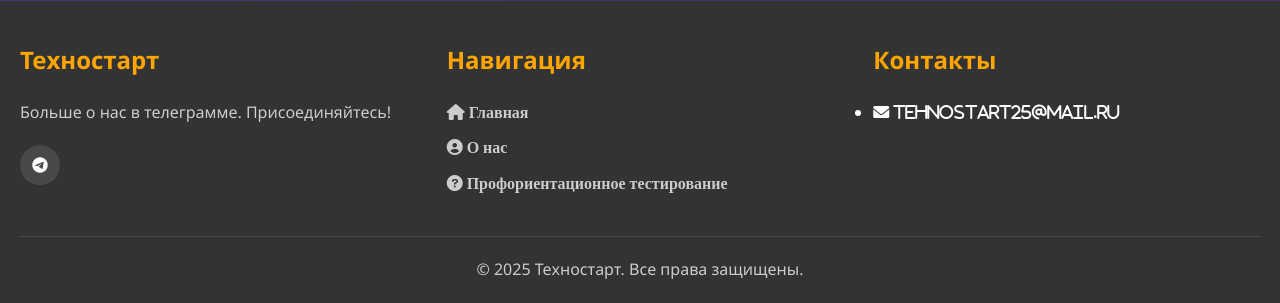
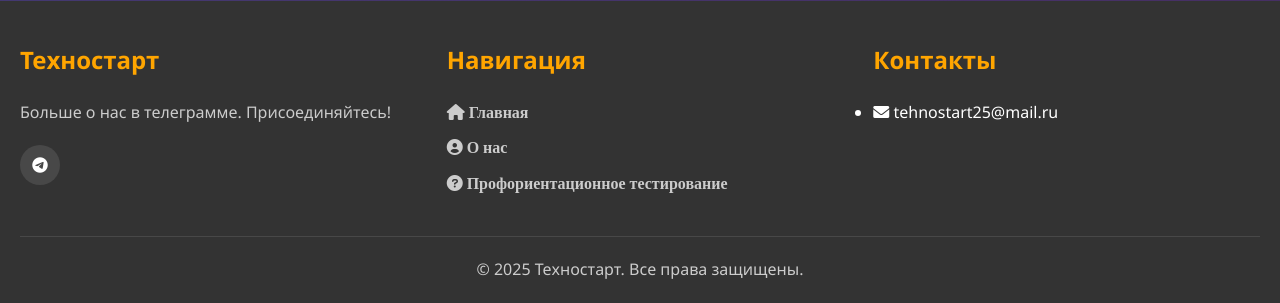
Before and after one commit to Luvinto/Technostart, a Django app: page / in a window 1280 px wide. Shown: the part 2733-3036 px from the top of the page. Run offline with Django 5.2, Linux system fonts and the light colour scheme.

Commit message:
почта3.0

```diff
--- a/my_site/main/templates/main/base.html
+++ b/my_site/main/templates/main/base.html
@@ -57,7 +57,7 @@
                 <div class="footer-section">
                     <h3 class="footer-title">Контакты</h3>
                     <ul class="footer-anim">
-                        <li><i class="fa fa-envelope"> tehnostart25@mail.ru</i></li>
+                        <li><i class="fa fa-envelope"></i> <span style="font-size: medium;">tehnostart25@mail.ru</span></li>
                     </ul>
                 </div>
             </div>
```
